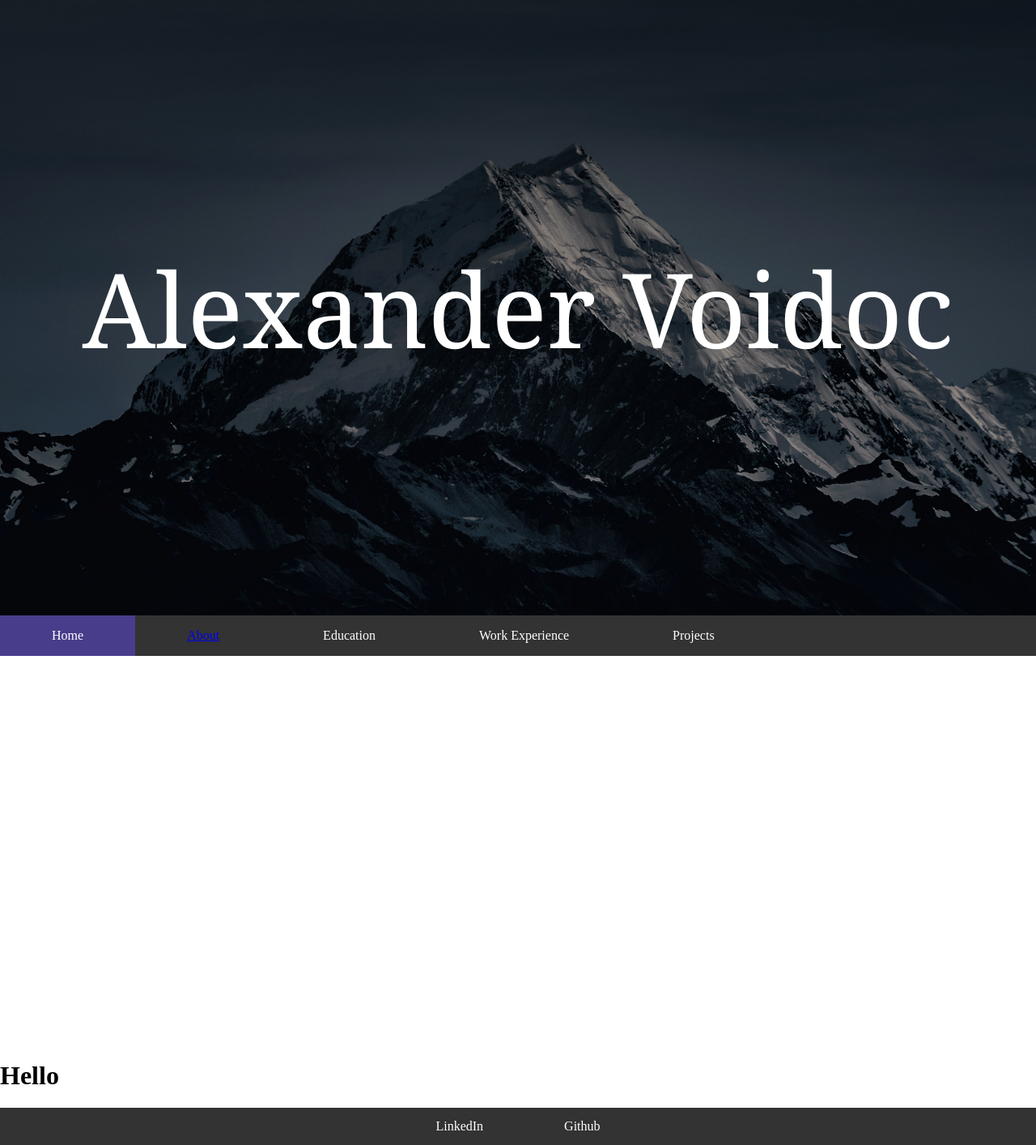
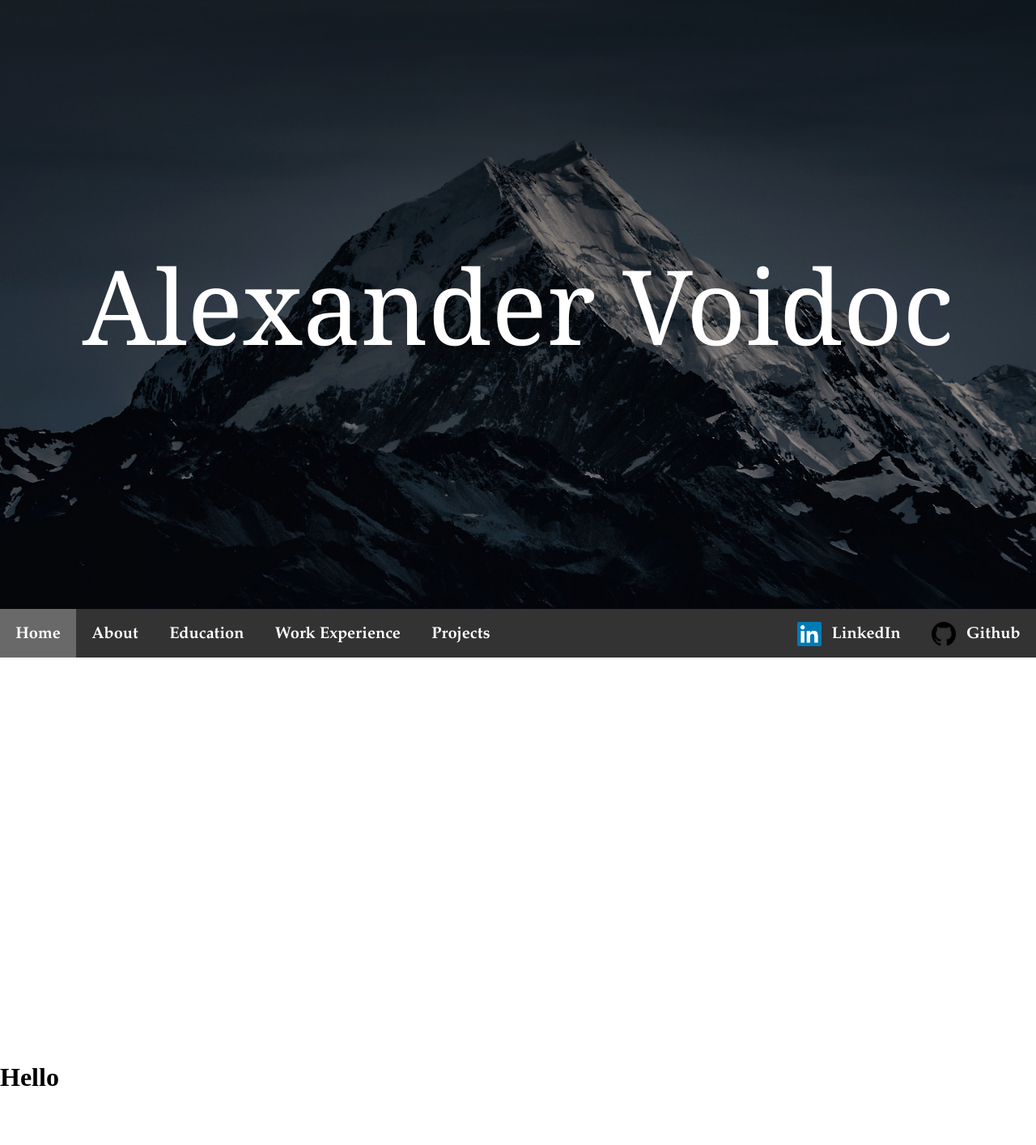
Before and after one commit to AlexVoidoc/AlexVoidoc.github.io, a Flask app: page / in a window 1280 px wide. Shown: the whole page at 81% size. After the commit the page ends 1341 px from the top, so only its background shows below. Run offline with Flask 3, Linux system fonts and the light colour scheme.

Commit message:
Polished navigation menu

```diff
--- a/static/style.css
+++ b/static/style.css
@@ -8,7 +8,7 @@ body {
     background-image: linear-gradient(rgb(0, 0, 0, 0.5), rgb(0, 0, 0, 0)), url("/static/images/mountain.jpg");
     background-size: cover;
     width: 100%;
-    height: 95vh;
+    height: 94vh;
     background-position: center;
     background-repeat: no-repeat;
     display: flex;
@@ -17,7 +17,7 @@ body {
     text-align: center;
     justify-content: center;
     align-items: center;
-    font-family: "Georgia", sans-serif;
+    font-family: Georgia, sans-serif;
 
 }
 
@@ -40,44 +40,47 @@ body {
 
 /* Navigation Bar Buttons */
 .navigation-button {
+    background-color: #333;
+    border: none;
     float: left;
     display: block;
     color: white;
     text-align: center;
-    padding: 2vh 5vw;
+    padding: 20px 1.5vw;
+    max-height: 60px;
+    font-size: 20px;
+    font-family: Garamond, sans-serif;
+    font-weight: bold;
+    transition: 0.3s;
 }
 
-.navigation-button:hover {
-    background-color: #111
+.navigation-button:hover:not(#linkedin):not(#github) {
+    background-color: #111;
+    font-size: 22px;
 }
 
 .navigation-active {
-    background-color: DarkSlateBlue;
+    background-color: dimgray;
 }
 
 /* ----- Navigation End ----- */
 
-#main-footer {
-    position: static;
-    background-color: #333;
-    width: 100%;
-    bottom: 0;
-    left: 0;
+.logo-button {
+    width: 30px;
+    height: 30px;
+    padding-right: 1vw;
+    margin-top: -15px;
+    margin-bottom: -10px;
 }
 
-#link-list {
-    list-style-type: none;
-    overflow: hidden;
-    margin: auto;
-    padding: 0;
-    display: flex;
-    justify-content: center;
+#linkedin:hover {
+    background-color: #194b67;
 }
 
-.footer-text {
-    display: block;
-    color: white;
-    text-align: center;
-    padding: 14px 50px;
-    bottom: 0;
+#github:hover {
+    background-color: #ad6b1f;
 }
+
+.float-right {
+    float: right;
+}
--- a/templates/home.html
+++ b/templates/home.html
@@ -13,11 +13,21 @@
 
 <nav id="main-navigation">
     <ul id="navigation-list">
-        <li class="navigation-button navigation-active">Home</li>
-        <li class="navigation-button"><a href="/about">About</a></li>
-        <li class="navigation-button">Education</li>
-        <li class="navigation-button">Work Experience</li>
-        <li class="navigation-button">Projects</li>
+        <li><button type="button" class="navigation-button navigation-active" onclick='location.href=""'>Home</button></li>
+        <li><button type="button" class="navigation-button" onclick='location.href="/about"'>About</button></li>
+        <li><button type="button" class="navigation-button" onclick='location.href="/education"'>Education</button></li>
+        <li><button type="button" class="navigation-button" onclick='location.href="/work-experience"'>Work Experience</button></li>
+        <li><button type="button" class="navigation-button" onclick='location.href="/projects"'>Projects</button></li>
+        <li>
+            <a href="https://github.com/alexvoidoc" target="_blank">
+                <button type="button" class="navigation-button float-right" id="github"><img src="/static/images/GithubLogo.png" alt="Github Logo" class="logo-button">Github</button>
+            </a>
+        </li>
+        <li>
+            <a href="https://www.linkedin.com/in/alex-voidoc" target="_blank">
+                <button type="button" class="navigation-button float-right" id="linkedin"><img src="/static/images/LinkedInLogo.png" alt="LinkedIn Logo" class="logo-button">LinkedIn</button>
+            </a>
+        </li>
     </ul>
 </nav>
 
@@ -25,13 +35,5 @@
     <h1>Hello</h1>
 </div>
 
-<footer id="main-footer">
-    <ul id="link-list">
-        <li class="footer-text">LinkedIn</li>
-        <li class="footer-text">Github</li>
-    </ul>
-</footer>
-
-
 </body>
 </html>
```
Also changed, not shown: static/images/GithubLogo.png (added), static/images/LinkedInLogo.png (added), static/images/UTM_overhead.jpg (deleted).
